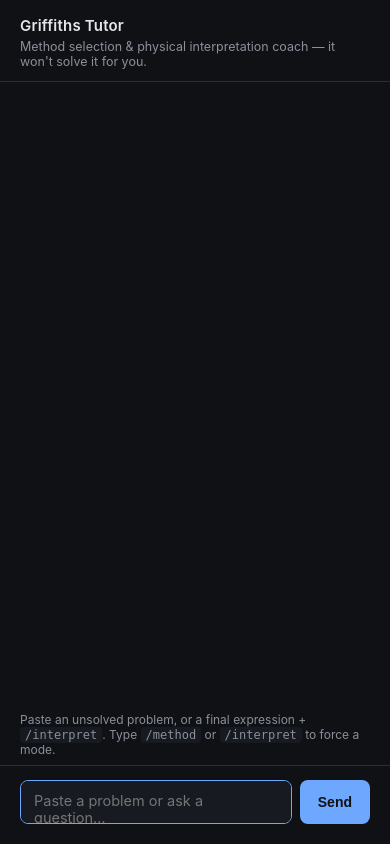
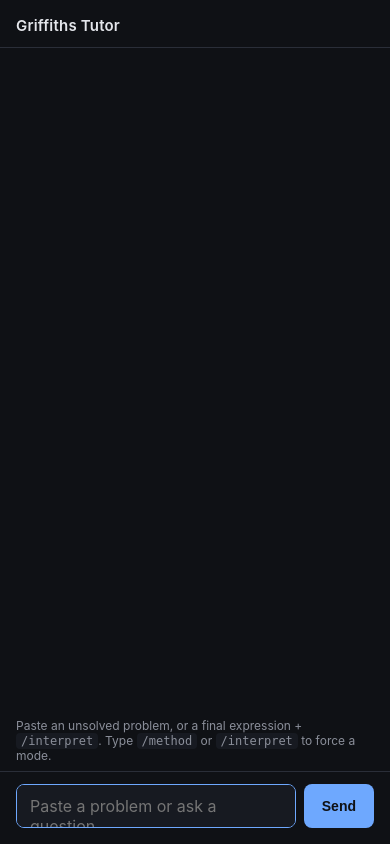
Before and after one commit to asas4766/physics-tutor, a Flask app: page / in a window 390 px wide. Run offline with Flask 3, Linux system fonts and the light colour scheme.

Commit message:
mobile opt

```diff
--- a/templates/index.html
+++ b/templates/index.html
@@ -2,8 +2,16 @@
 <html lang="en">
 <head>
 <meta charset="UTF-8">
-<meta name="viewport" content="width=device-width, initial-scale=1">
+<meta name="viewport" content="width=device-width, initial-scale=1, viewport-fit=cover">
+<meta name="theme-color" content="#0f1115">
+<meta name="apple-mobile-web-app-capable" content="yes">
+<meta name="apple-mobile-web-app-status-bar-style" content="black-translucent">
+<meta name="mobile-web-app-capable" content="yes">
 <title>Griffiths Tutor</title>
+
+<link rel="manifest" href="{{ url_for('static', filename='manifest.json') }}">
+<link rel="icon" href="{{ url_for('static', filename='icon.svg') }}" type="image/svg+xml">
+<link rel="apple-touch-icon" href="{{ url_for('static', filename='apple-touch-icon.png') }}">
 
 <link rel="stylesheet" href="https://cdnjs.cloudflare.com/ajax/libs/KaTeX/0.16.9/katex.min.css">
 <script src="https://cdnjs.cloudflare.com/ajax/libs/KaTeX/0.16.9/katex.min.js"></script>
@@ -27,16 +35,18 @@
     background: var(--bg);
     color: var(--text);
     font-family: -apple-system, BlinkMacSystemFont, "Segoe UI", Helvetica, Arial, sans-serif;
+    overscroll-behavior-y: none;
   }
   #app {
     display: flex;
     flex-direction: column;
-    height: 100vh;
+    height: 100vh;   /* fallback for older browsers */
+    height: 100dvh;  /* actual visible viewport; JS also manages this for keyboard */
     max-width: 820px;
     margin: 0 auto;
   }
   header {
-    padding: 16px 20px 12px;
+    padding: calc(16px + env(safe-area-inset-top, 0px)) 20px 12px;
     border-bottom: 1px solid var(--border);
   }
   header h1 {
@@ -53,19 +63,23 @@
   #messages {
     flex: 1;
     overflow-y: auto;
-    padding: 20px;
+    -webkit-overflow-scrolling: touch;
+    overscroll-behavior-y: contain;
+    scroll-behavior: smooth;
+    padding: 16px;
     display: flex;
     flex-direction: column;
     gap: 14px;
   }
   .msg {
-    max-width: 88%;
+    max-width: 92%;
     padding: 10px 14px;
     border-radius: 10px;
     line-height: 1.5;
-    font-size: 14.5px;
+    font-size: 15px;
     white-space: pre-wrap;
     word-wrap: break-word;
+    overflow-x: auto;
   }
   .msg.user {
     align-self: flex-end;
@@ -85,8 +99,9 @@
   }
   #inputbar {
     display: flex;
+    align-items: flex-end;
     gap: 8px;
-    padding: 14px 20px 20px;
+    padding: 12px 16px calc(16px + env(safe-area-inset-bottom, 0px));
     border-top: 1px solid var(--border);
   }
   #inputbar textarea {
@@ -99,8 +114,9 @@
     border: 1px solid var(--border);
     background: var(--panel);
     color: var(--text);
-    font-size: 14.5px;
+    font-size: 16px; /* 16px+ stops iOS Safari auto-zooming on focus */
     font-family: inherit;
+    touch-action: manipulation;
   }
   #inputbar textarea:focus {
     outline: none;
@@ -108,6 +124,8 @@
   }
   #inputbar button {
     padding: 0 18px;
+    min-width: 44px;
+    min-height: 44px;
     border-radius: 8px;
     border: none;
     background: var(--accent);
@@ -115,15 +133,21 @@
     font-weight: 600;
     font-size: 14px;
     cursor: pointer;
+    touch-action: manipulation;
+    -webkit-tap-highlight-color: transparent;
   }
   #inputbar button:disabled {
     opacity: 0.5;
     cursor: default;
   }
   .hint {
-    padding: 0 20px 8px;
+    padding: 0 16px 8px;
     font-size: 12px;
     color: var(--muted);
+  }
+  @media (max-width: 480px) {
+    header { padding-left: 16px; padding-right: 16px; }
+    header p { display: none; } /* save vertical space on small screens */
   }
   .hint code {
     background: var(--panel);
@@ -149,11 +173,31 @@
 </div>
 
 <script>
+const appEl = document.getElementById('app');
 const messagesEl = document.getElementById('messages');
 const inputEl = document.getElementById('input');
 const sendBtn = document.getElementById('send');
 
 let history = []; // {role, content}
+
+// Keep the app's height matched to the actual visible viewport. On mobile,
+// 100dvh alone doesn't reliably account for the on-screen keyboard in every
+// browser, so this keeps the input bar visible above it rather than covered.
+function syncViewportHeight() {
+  const vh = window.visualViewport ? window.visualViewport.height : window.innerHeight;
+  appEl.style.height = vh + 'px';
+}
+syncViewportHeight();
+window.addEventListener('resize', syncViewportHeight);
+if (window.visualViewport) {
+  window.visualViewport.addEventListener('resize', syncViewportHeight);
+}
+
+// When the keyboard opens (input focused), scroll the latest message back
+// into view once the layout has settled.
+inputEl.addEventListener('focus', () => {
+  setTimeout(() => { messagesEl.scrollTop = messagesEl.scrollHeight; }, 300);
+});
 
 function renderMath(el) {
   if (window.renderMathInElement) {
```
Also changed, not shown: README.md, static/apple-touch-icon.png (added), static/icon.svg (added), static/manifest.json (added), 1 other file.
